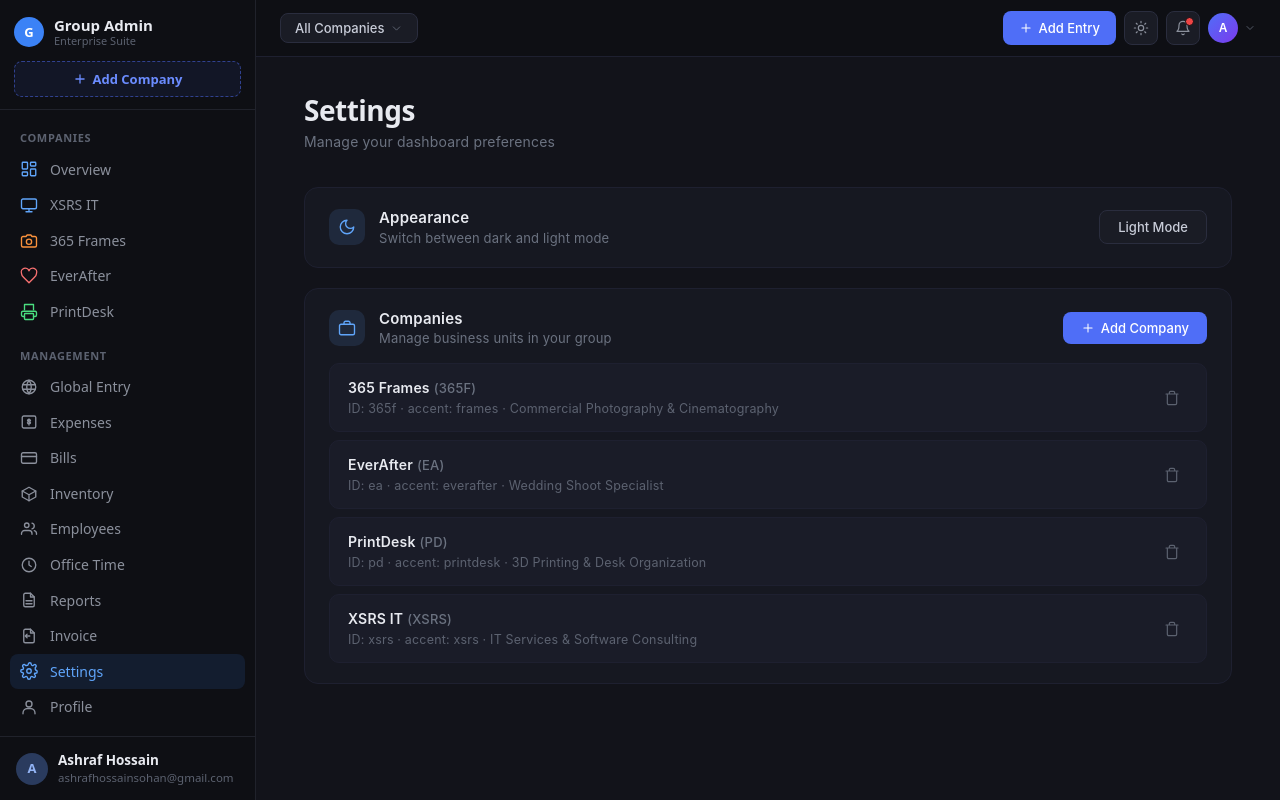
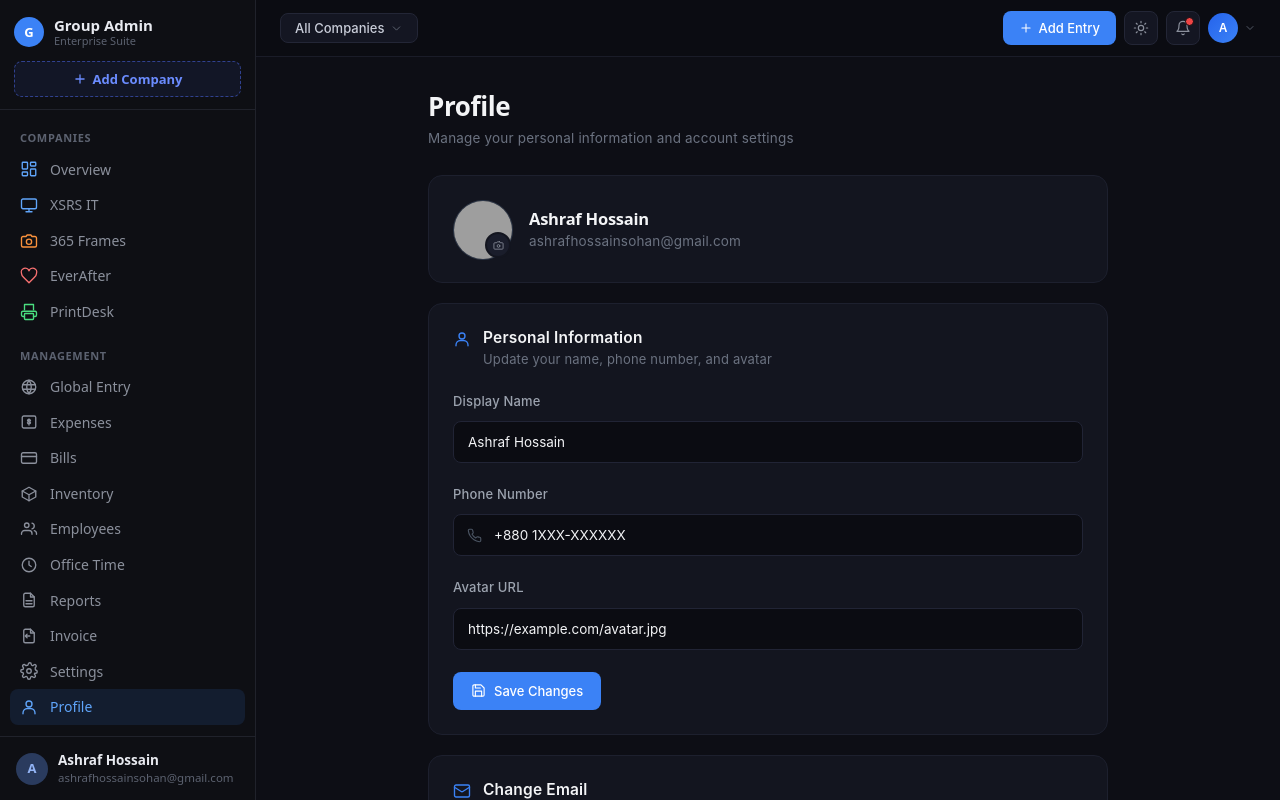
Before and after one commit to Ashraf-Hossain-Sohan/globe, a React (Vite) app: page / in a window 1280 px wide. Built offline with nearby package versions, Linux system fonts and the light colour scheme; grey boxes are pictures that could not be loaded.

Commit message:
feat: integrate profile page and complete profile feature

```diff
--- a/src/App.tsx
+++ b/src/App.tsx
@@ -5,6 +5,7 @@ import InventoryPage from './components/InventoryPage'
 import ExpensesPage from './components/ExpensesPage'
 import BillsPage from './components/BillsPage'
 import SettingsPage from './components/SettingsPage'
+import ProfilePage from './components/ProfilePage'
 
 type NavItem = {
   id: string
@@ -229,13 +230,14 @@ const sections: NavSection[] = [
 ]
 
 function App() {
-  const [active, setActive] = useState('settings')
+  const [active, setActive] = useState('profile')
 
   const renderContent = () => {
     if (active === 'inventory') return <InventoryPage />
     if (active === 'expenses') return <ExpensesPage />
     if (active === 'bills') return <BillsPage />
     if (active === 'settings') return <SettingsPage />
+    if (active === 'profile') return <ProfilePage />
     return (
       <main className="content-placeholder">
         <div className="placeholder-inner">
@@ -316,7 +318,7 @@ function App() {
           ))}
         </nav>
 
-        <footer className="sidebar-footer">
+        <footer className="sidebar-footer" onClick={() => setActive('profile')} style={{ cursor: 'pointer' }} title="Open Profile">
           <span className="user-avatar" aria-hidden="true">
             A
           </span>
```
